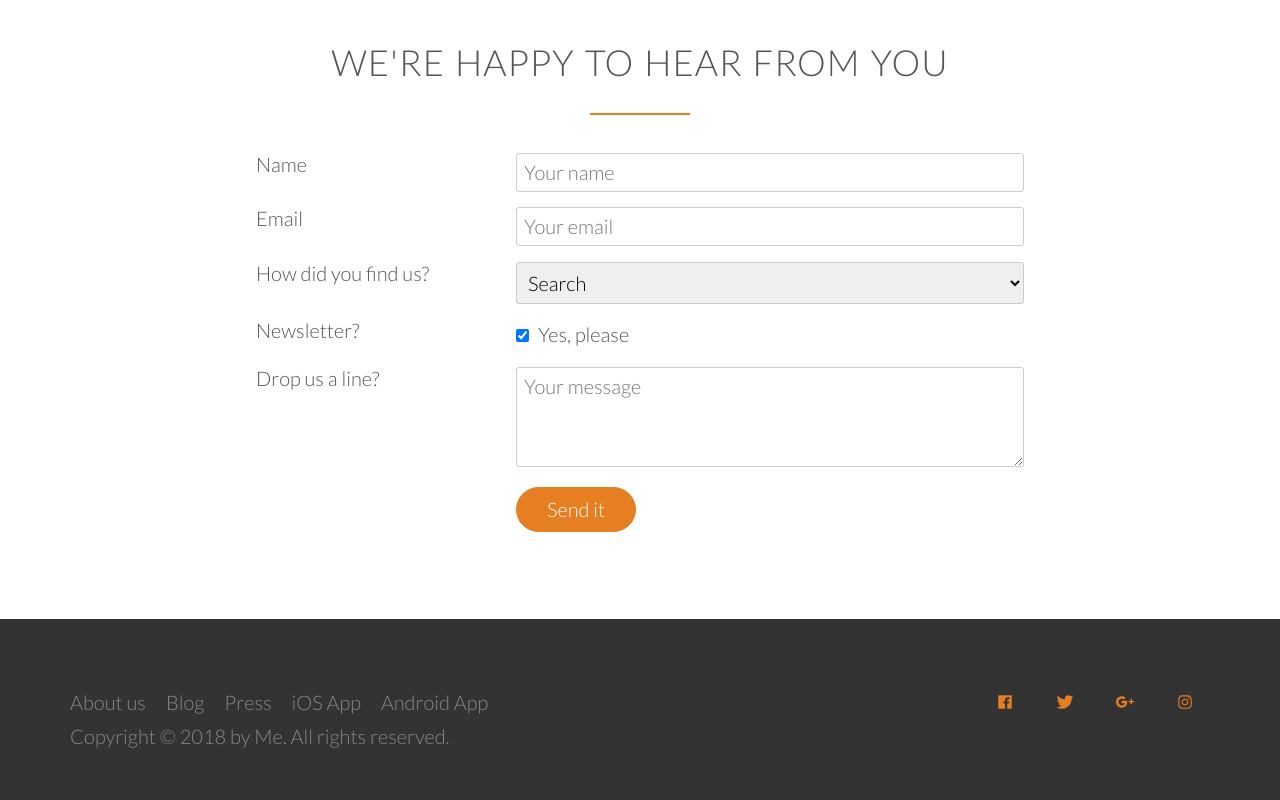
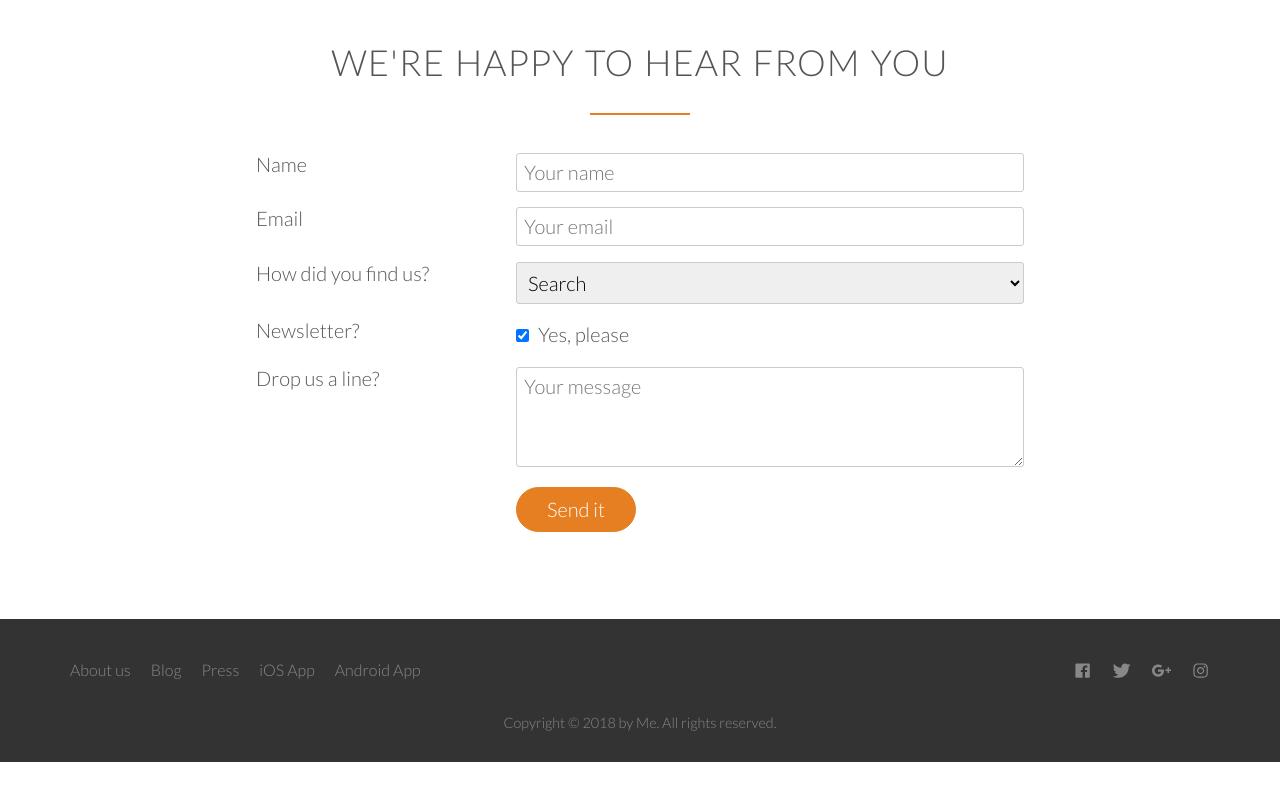
Before and after one commit to dsremackii/omnifood, a website: page app/index.html in a window 1280 px wide. Shown: the part 4580-5380 px from the top of the page. After the commit the page ends 5342 px from the top, so only its background shows below. Drawn offline with nearby package versions, Linux system fonts and the light colour scheme.

Commit message:
footer done

```diff
--- a/app/assets/styles/base/_variables.css
+++ b/app/assets/styles/base/_variables.css
@@ -6,4 +6,4 @@ $mainOrange: #e67e22;
 $mainDarkOrange:#cf6d17;
 $mainLightGray: #f4f4f4;
 $mainGrey:#555;
-$colorGrey;#888;
+$colorGrey:#888;
--- a/app/assets/styles/modules/_footer.css
+++ b/app/assets/styles/modules/_footer.css
@@ -1,11 +1,13 @@
 .section-footer {
     background-color: #333;
-    padding: 60px;
+    padding: 30px;
+    font-size: 80%;
 
     p {
         color:$colorGrey;
         text-align:center;
         font-size:90%;
+        margin-top:20px;
     }
 
     &__footer-nav {
@@ -44,7 +46,8 @@
 
             a:link,
             a:visited {
-
+                font-size: 120%;
+                color:$colorGrey;
         }
         }
 
@@ -55,3 +58,25 @@
 
     }
 }
+.icon-facebook,
+.icon-twitter,
+.icon-googleplus,
+.icon-instagram {
+    transition:color 0.2s;
+}
+
+.icon-facebook:hover {
+    color:#3b5998;
+}
+
+.icon-twitter:hover {
+    color:#00aced;
+}
+
+.icon-googleplus:hover {
+    color:#dd4b39;
+}
+
+.icon-instagram:hover {
+    color:#517fa4;
+}
--- a/app/index.html
+++ b/app/index.html
@@ -482,10 +482,10 @@
 			</div>
 			<div class="col span-1-of-2">
 				<ul class="section-footer__social-links">
-					<li><a href="#"><ion-icon name="logo-facebook" class="icon-small"></ion-icon></a></li>
-					<li><a href="#"><ion-icon name="logo-twitter" class="icon-small"></ion-icon></a></li>
-					<li><a href="#"><ion-icon name="logo-googleplus" class="icon-small"></ion-icon></a></li>
-					<li><a href="#"><ion-icon name="logo-instagram" class="icon-small"></ion-icon></a></li>
+					<li><a href="#"><ion-icon name="logo-facebook" class="icon-facebook"></ion-icon></a></li>
+					<li><a href="#"><ion-icon name="logo-twitter" class="icon-twitter"></ion-icon></a></li>
+					<li><a href="#"><ion-icon name="logo-googleplus" class="icon-googleplus"></ion-icon></a></li>
+					<li><a href="#"><ion-icon name="logo-instagram" class="icon-instagram"></ion-icon></a></li>
 				</ul>
 			</div>
 		</div>
--- a/app/temp/styles/styles.css
+++ b/app/temp/styles/styles.css
@@ -1091,7 +1091,7 @@ textarea {
 /* edit how you want to use global html */
 
 html {
-  background-color: #mainWhite;
+  background-color: #FFF;
   color:#555;
   font-family:'Lato', 'Arial', sans-sarif;
   font-weight:300;
@@ -1146,8 +1146,8 @@ section {
 .headline--title:after {
   display: block;
   height: 2px;
+  content: " ";
   background-color: #e67e22;
-  content: " ";
   width: 100px;
   margin: 30px auto 0 auto;
 }
@@ -1600,11 +1600,15 @@ input[type=checkbox] {
 
 .section-footer {
     background-color: #333;
-    padding: 60px;
+    padding: 30px;
+    font-size: 80%;
 }
 
 .section-footer p {
   color:#888;
+  text-align:center;
+  font-size:90%;
+  margin-top:20px;
 }
 
 .section-footer__footer-nav {
@@ -1644,8 +1648,34 @@ input[type=checkbox] {
 }
 
 .section-footer__social-links li a:link,
-            .section-footer__social-links li a:visited {}
+            .section-footer__social-links li a:visited {
+  font-size: 120%;
+  color:#888;
+}
 
 .section-footer__social-links li:last-child {
   margin-right: 0;
 }
+
+.icon-facebook,
+.icon-twitter,
+.icon-googleplus,
+.icon-instagram {
+    transition:color 0.2s;
+}
+
+.icon-facebook:hover {
+    color:#3b5998;
+}
+
+.icon-twitter:hover {
+    color:#00aced;
+}
+
+.icon-googleplus:hover {
+    color:#dd4b39;
+}
+
+.icon-instagram:hover {
+    color:#517fa4;
+}
```
